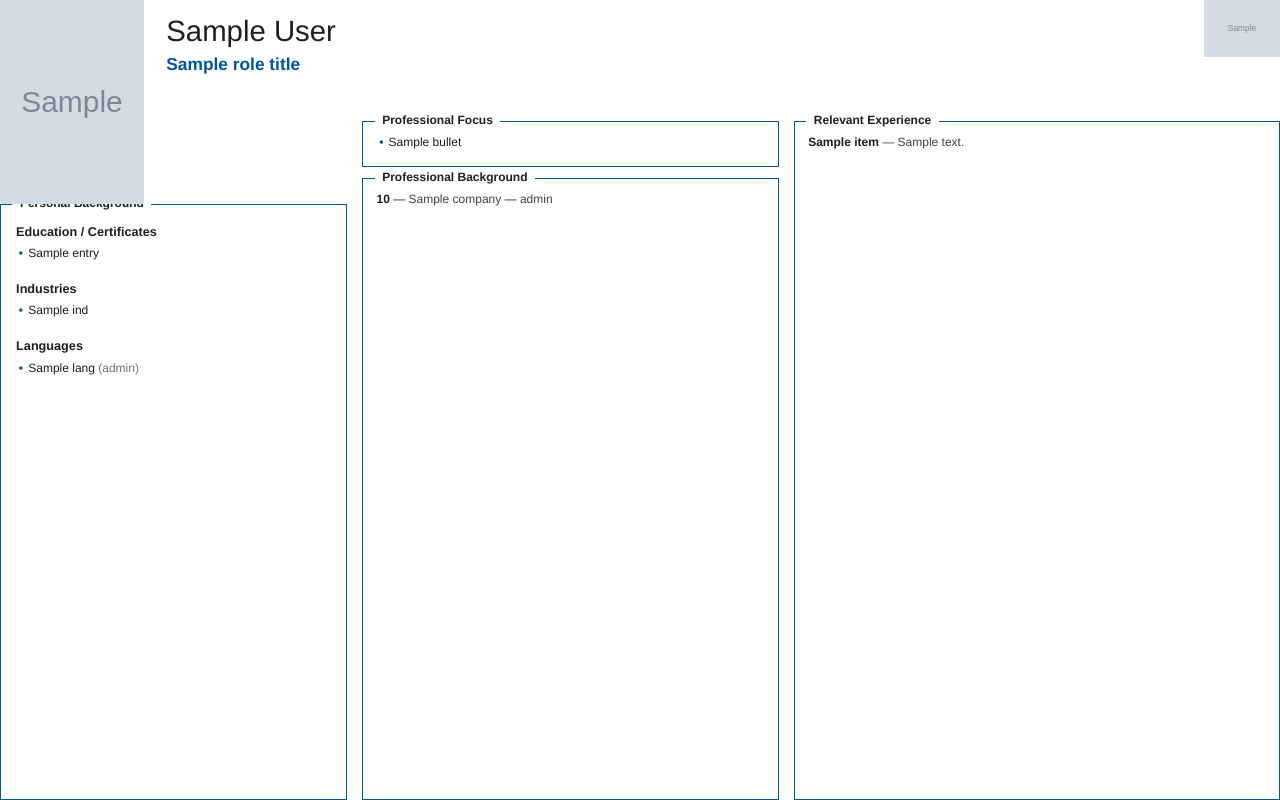
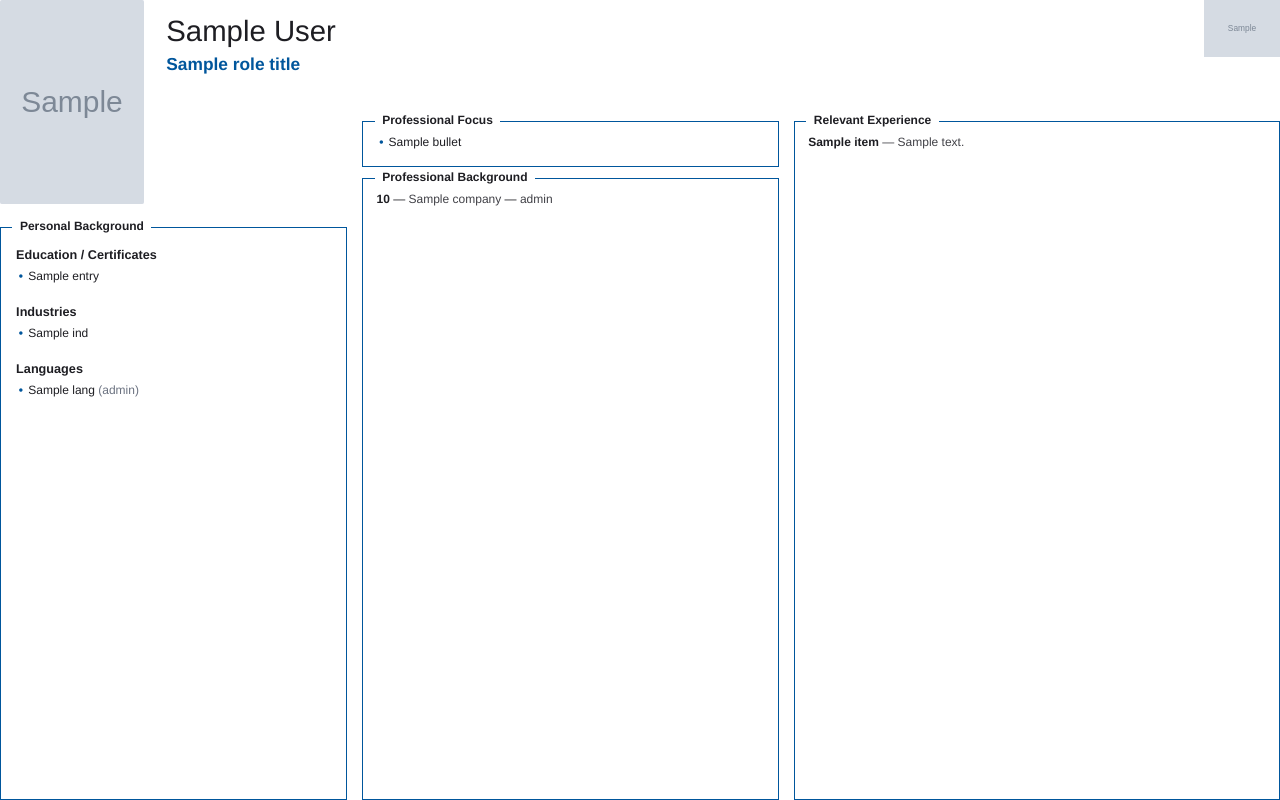
Before and after one commit to zalkardas-source/QCV_Software, a Python web app: template backend/templates/cv_profile.html in a window 1280 px wide. Run offline with Jinja, Linux system fonts and the light colour scheme; the template is opened without the code that fills it: most values are stand-ins (such as "Sample title", 1, 10 or a date in 2020); grey boxes marked "Sample" are stand-in pictures.

Commit message:
fix: drop Personal Background border further below photo
The photo (54mm) and the box top (Y=54mm) aligned exactly, but the
box-title's notch sticks ~2.4mm above the box border — that notch
ended up tucked behind the photo, partially obscuring the title text.

Bump left-column box margin-top 22mm → 28mm so there's a clean ~6mm
gap between the photo bottom and the box-title notch. The user noted
there's plenty of unused space at the column bottom, so a slightly
shorter Personal Background box is fine.

Co-Authored-By: Claude Opus 4.7 (1M context) <noreply@anthropic.com>

```diff
--- a/backend/templates/cv_profile.html
+++ b/backend/templates/cv_profile.html
@@ -120,11 +120,14 @@
     .col > .box:last-child {
         flex: 1 1 auto;
     }
-    /* Left column starts LOWER so its top edge sits just below the photo
-       that overhangs from the header (54mm photo - 32mm header = 22mm).
-       The middle and right columns keep starting at body top. */
+    /* Left column starts LOWER so its top edge sits BELOW the photo that
+       overhangs from the header. Math: header 32mm + box-title overhang
+       2.4mm = 34.4mm baseline; photo is 54mm tall → 19.6mm overhang; we
+       want at least 4-5mm of clean gap between the photo bottom and the
+       box-title's red notch, so 28mm margin-top puts the box top at
+       Y=60mm with a comfortable 6mm clearance from the photo. */
     .col-left > .box:first-child {
-        margin-top: 22mm;
+        margin-top: 28mm;
     }
 
     /* ── NOTCHED BOX ────────────────────────────────────────── */
```
